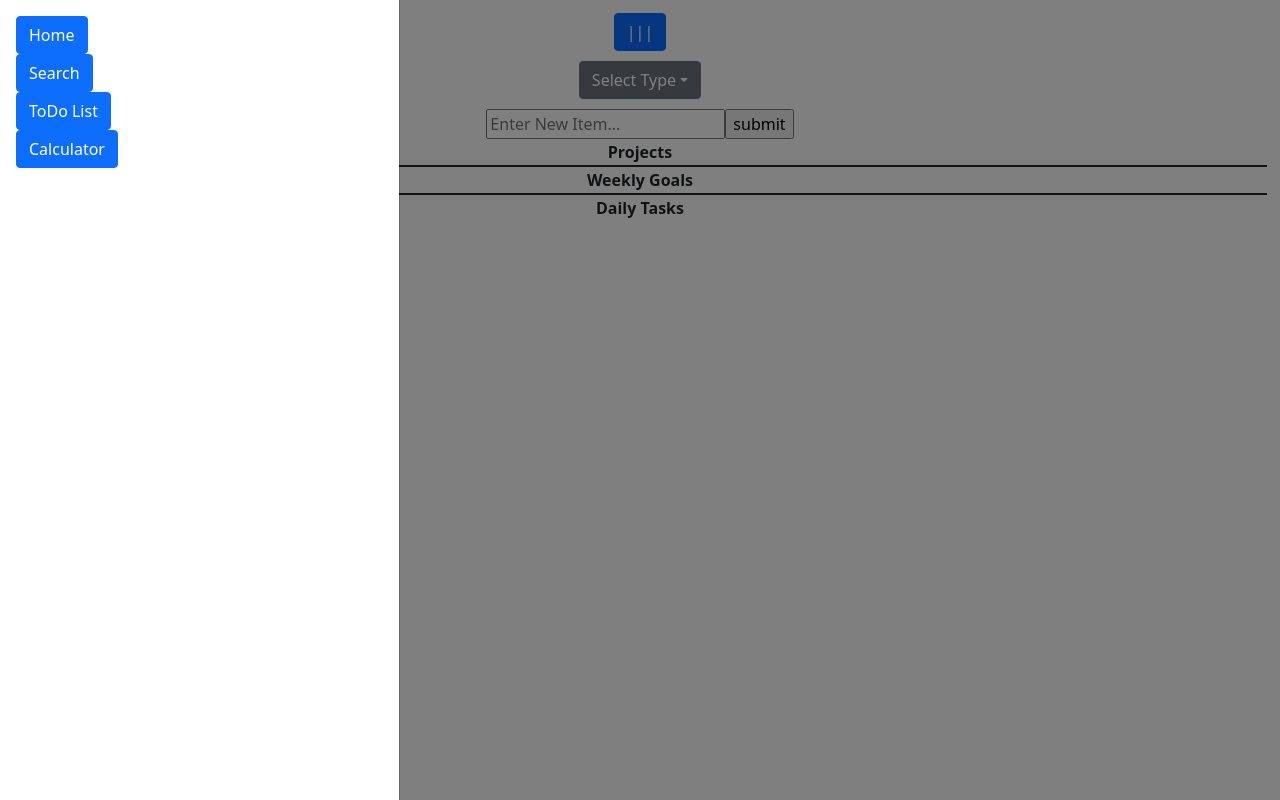
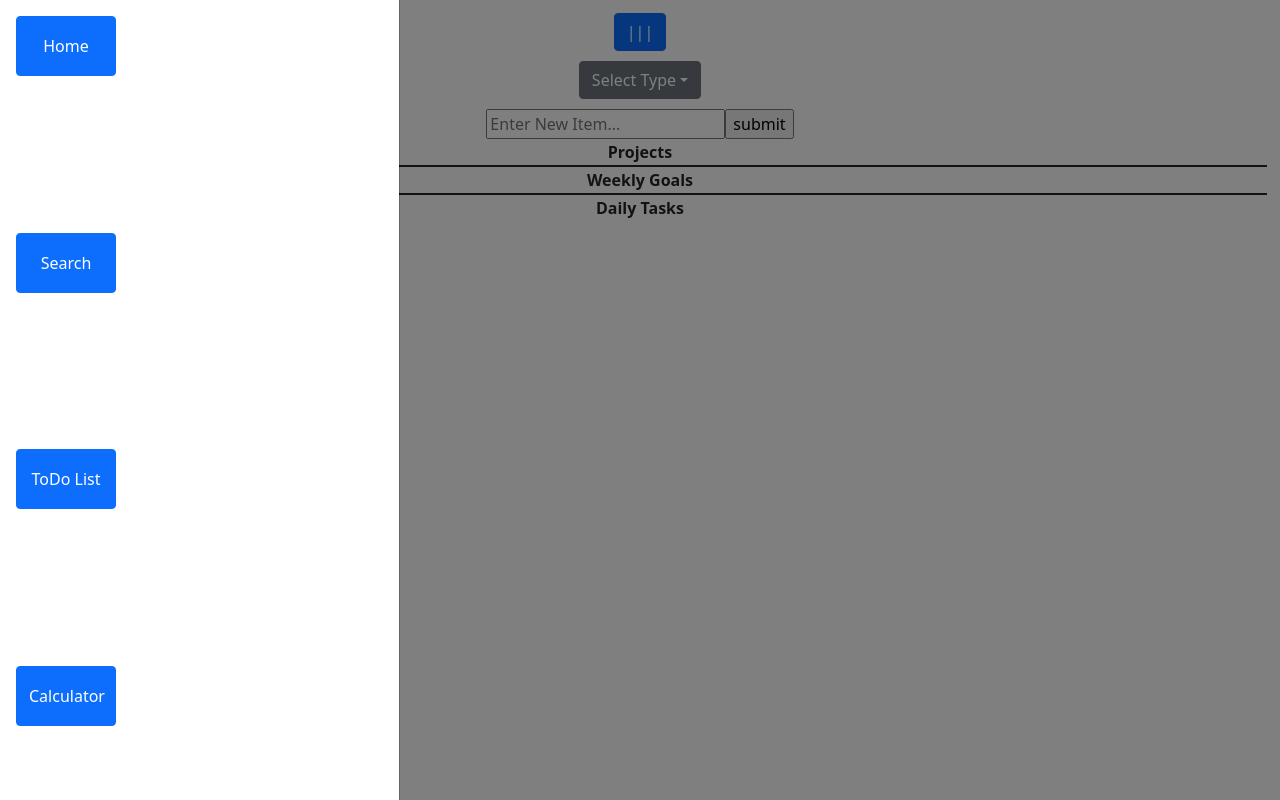
Before and after one commit to JacobWencloff/TasQues, a React (Create React App) app: page /todoList in a window 1280 px wide. Both pictures are taken after a click on the button "|||". Built offline with nearby package versions, Linux system fonts and the light colour scheme.

Commit message:
Styled the Offcanvas buttons in the main nav button

```diff
--- a/src/App.css
+++ b/src/App.css
@@ -49,3 +49,20 @@
 .drop-container{
   margin-bottom: 10px;
 }
+.hidden{
+  display: none;
+}
+.displayed{
+  display: unset;
+}
+.test{
+  display: flex;
+  flex-direction: column;
+  flex-wrap: wrap ;
+  justify-content: space-between;
+  height: 100vh;
+}
+a .btn{
+  height: 60px;
+  width: 100px;
+}
--- a/src/Components/Links.js
+++ b/src/Components/Links.js
@@ -18,11 +18,11 @@ export default function Links() {
                 <Button color="primary" onClick={handleToggle}>|||</Button>
                 <Offcanvas isOpen={isActive} direction='start'>
                     <OffcanvasBody onClick={handleToggle}>
-                        <div className=''>
-                        <Link to=""><Button color="primary">Home</Button></Link><br/>
-                        <Link to='/search'><Button color="primary">Search</Button></Link><br/>
-                        <Link to='/todoList'><Button color="primary">ToDo List</Button></Link><br/>
-                        <Link to='/calculator'><Button color="primary">Calculator</Button></Link><br/>
+                        <div className='test'>
+                            <Link to=""><Button color="primary">Home</Button></Link><br />
+                            <Link to='/search'><Button color="primary">Search</Button></Link><br />
+                            <Link to='/todoList'><Button color="primary">ToDo List</Button></Link><br />
+                            <Link to='/calculator'><Button color="primary">Calculator</Button></Link><br />
                         </div>
                     </OffcanvasBody>
                 </Offcanvas>
```
